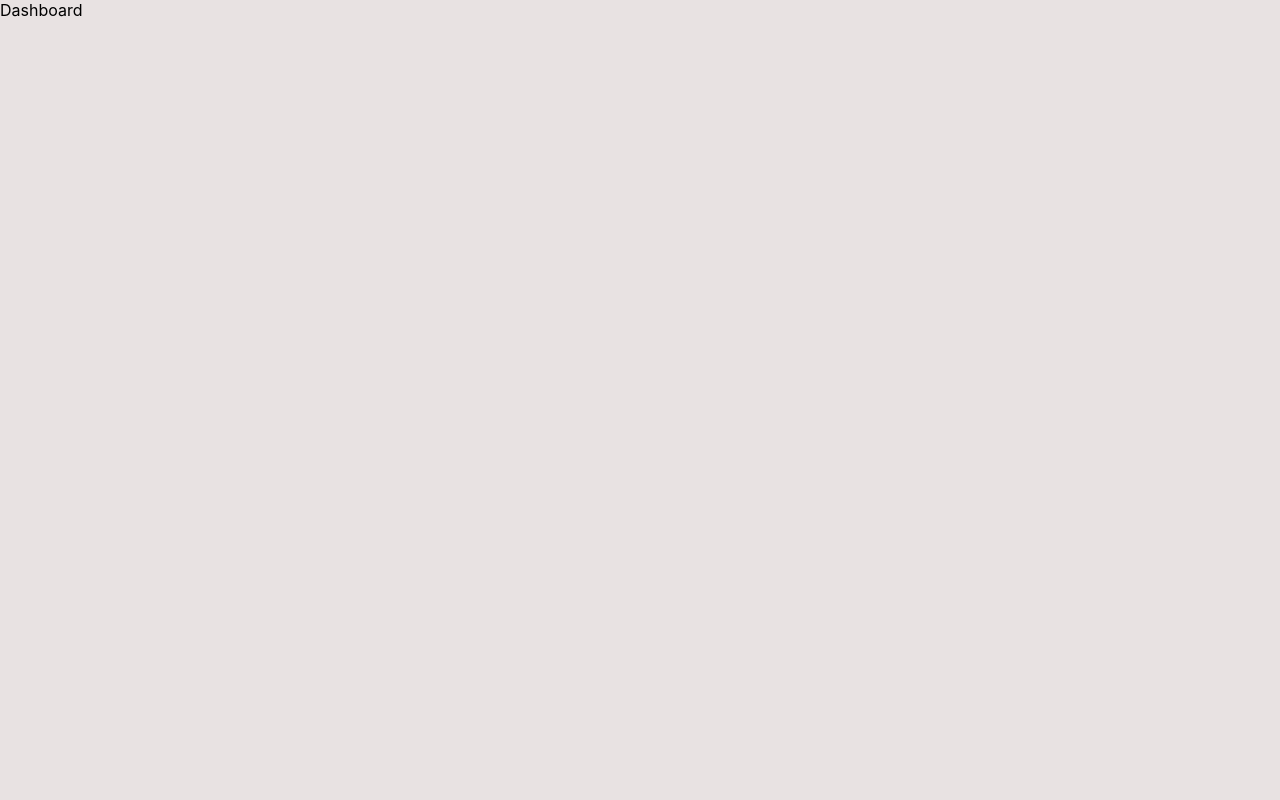
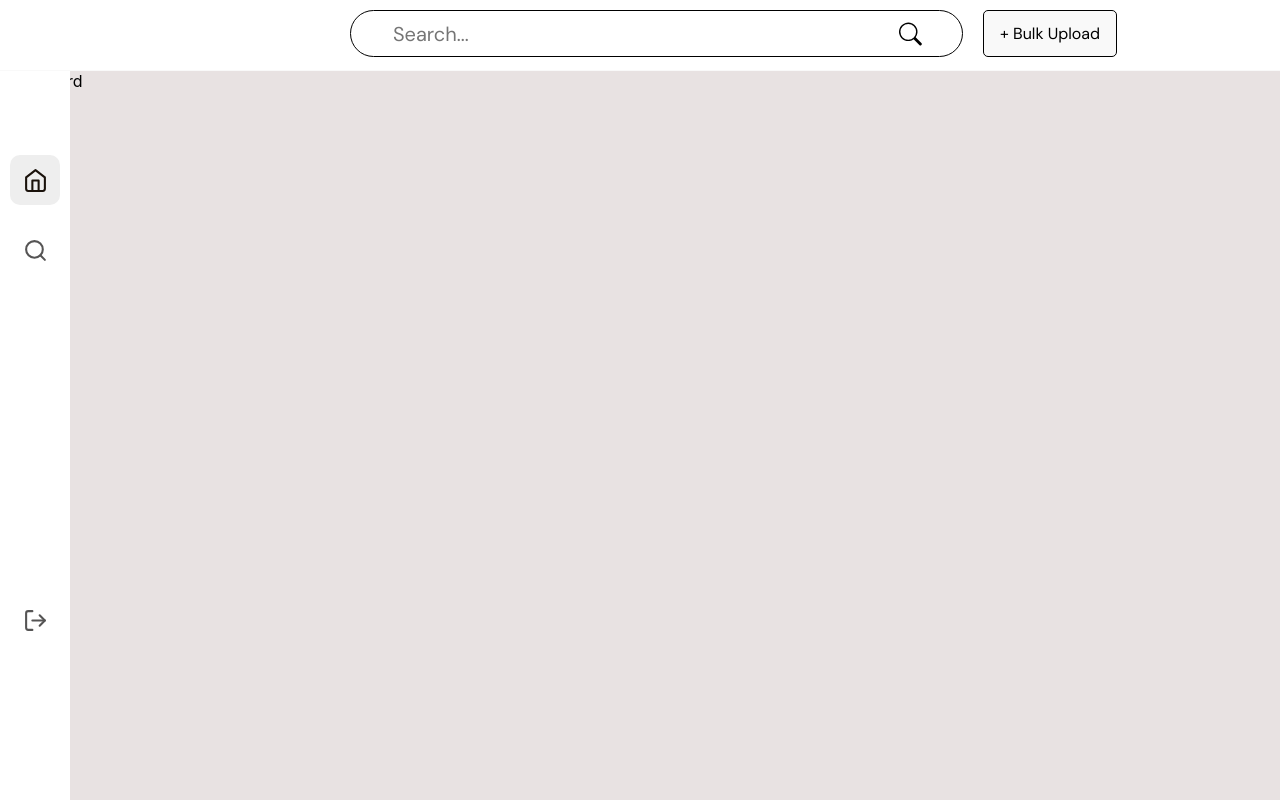
Before and after one commit to Harishcruise/ocr-elastic-frontend, a React (Create React App) app: page / in a window 1280 px wide. Both pictures are taken after typing "Sample", "Sample123" into the empty fields and a click on the button "Sign in". Built offline with nearby package versions, Linux system fonts and the light colour scheme.

Commit message:
misa_update

```diff
--- a/src/App.js
+++ b/src/App.js
@@ -4,15 +4,27 @@ import Header from './components/Header';
 import Login from './pages/Login';
 import HomePage from './pages/HomePage';
 import BulkUploadPage from './pages/BulkUploadPage';
-import {Routes,Route, Navigate, Link} from 'react-router-dom'
+import {Routes,Route, useLocation} from 'react-router-dom'
 import SearchPage from './pages/SearchPage';
+import { useEffect, useState } from 'react';
 
 function App() {
-
+  const location = useLocation();
+  const { pathname } = location;
+  const [hide,setHide] = useState(false)
+  useEffect(()=>{
+    console.log(pathname)
+    pathname.includes('/Upload') || pathname.includes('')  ? setHide(false) : setHide(true)
+    pathname.includes('/Home') || pathname.includes('/Search') ? setHide(true) : setHide(false)
+  },[pathname])
 
   return (
     <>
-    {window.location.pathname === "/" || window.location.pathname === "Upload" ? "" : <>{<SideNavBar/>} {<Header/>}</>}
+    {/* {window.location.pathname === "/" ? "" : <>{<SideNavBar/>} {<Header/>}</>} */}
+
+    {
+      (hide) ? (<><SideNavBar/> <Header /></>):""
+    }
 
 
     <Routes>
--- a/src/components/Header.js
+++ b/src/components/Header.js
@@ -1,7 +1,10 @@
 import React, { useEffect, useState } from 'react'
+import { useNavigate } from 'react-router-dom';
 import Style from './Header.module.css'
 
 function Header() {
+
+    const navigate = useNavigate()
     const [currTime,setCurrTime] = useState("")
 
     setInterval(()=>{
@@ -23,7 +26,7 @@ function Header() {
 
               </div>
 
-            <div className={Style.uploadBtn}>
+            <div onClick={()=>(navigate('Upload'))} className={Style.uploadBtn}>
                + Bulk Upload
             </div>
 
--- a/src/components/SideNavBar.js
+++ b/src/components/SideNavBar.js
@@ -1,19 +1,24 @@
 import React, { useState } from 'react'
 import Style from './SideNavBar.module.css'
 import { FiHome,FiSearch,FiLogOut } from "react-icons/fi";
+import { Link } from 'react-router-dom';
 
 function SideNavBar() {
   const [navState,setNavState] = useState("Home")
   return (
     <div className={Style.navContainer}>
 
+    <Link to='Home'>
     <div onClick={()=>(setNavState("Home"))} className={navState === 'Home' ? Style.active_icon : Style.icon} >
         <FiHome size={25} />
     </div>
+    </Link>
 
+    <Link to='Search'>
     <div onClick={()=>(setNavState("Search"))} className={navState === 'Search' ? Style.active_icon : Style.icon}>
         <FiSearch size={25} />
     </div>
+    </Link>
 
     <div className={Style.icon} style={{marginTop:"300px"}}>
         <FiLogOut size={25} />
```
